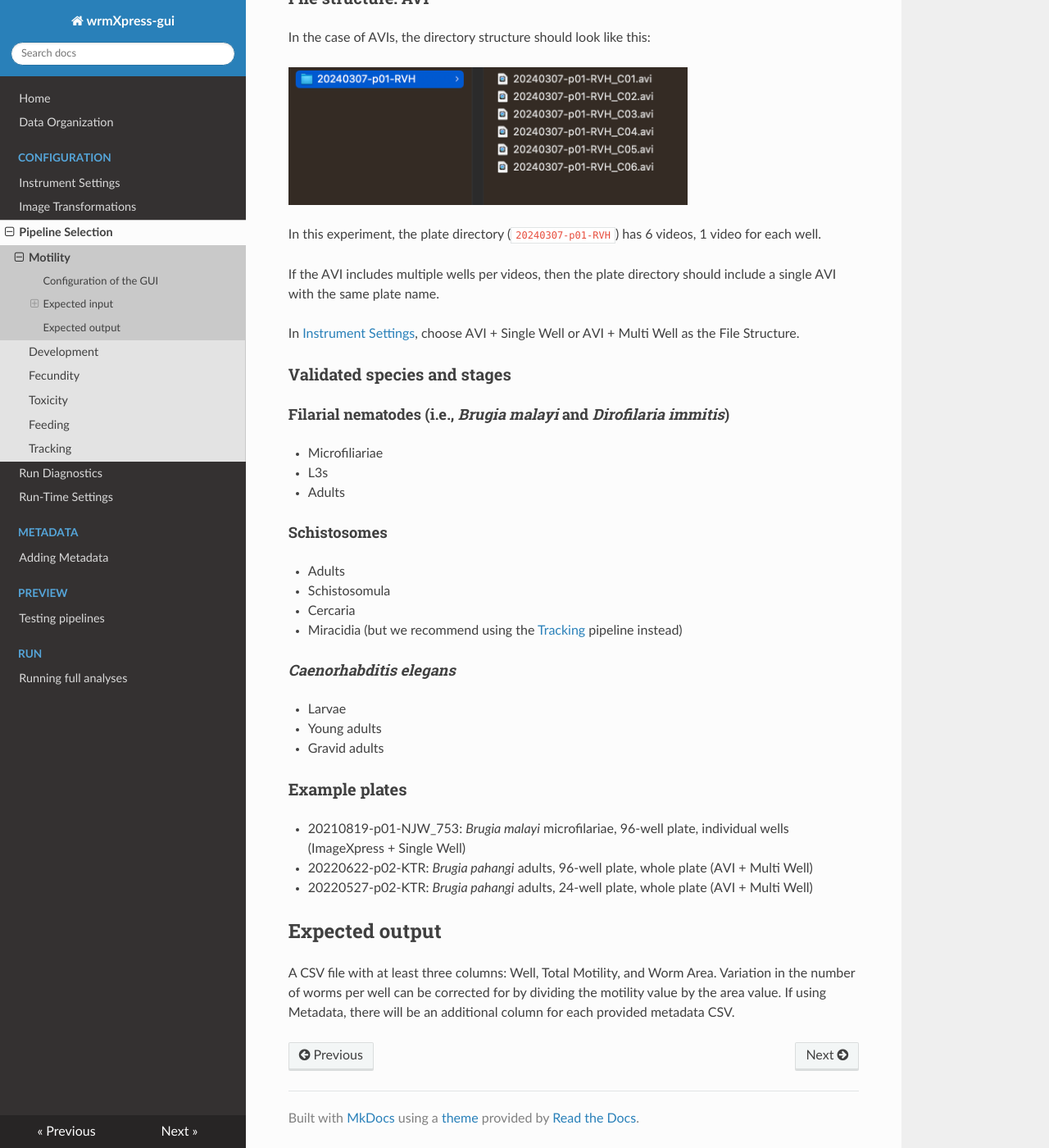
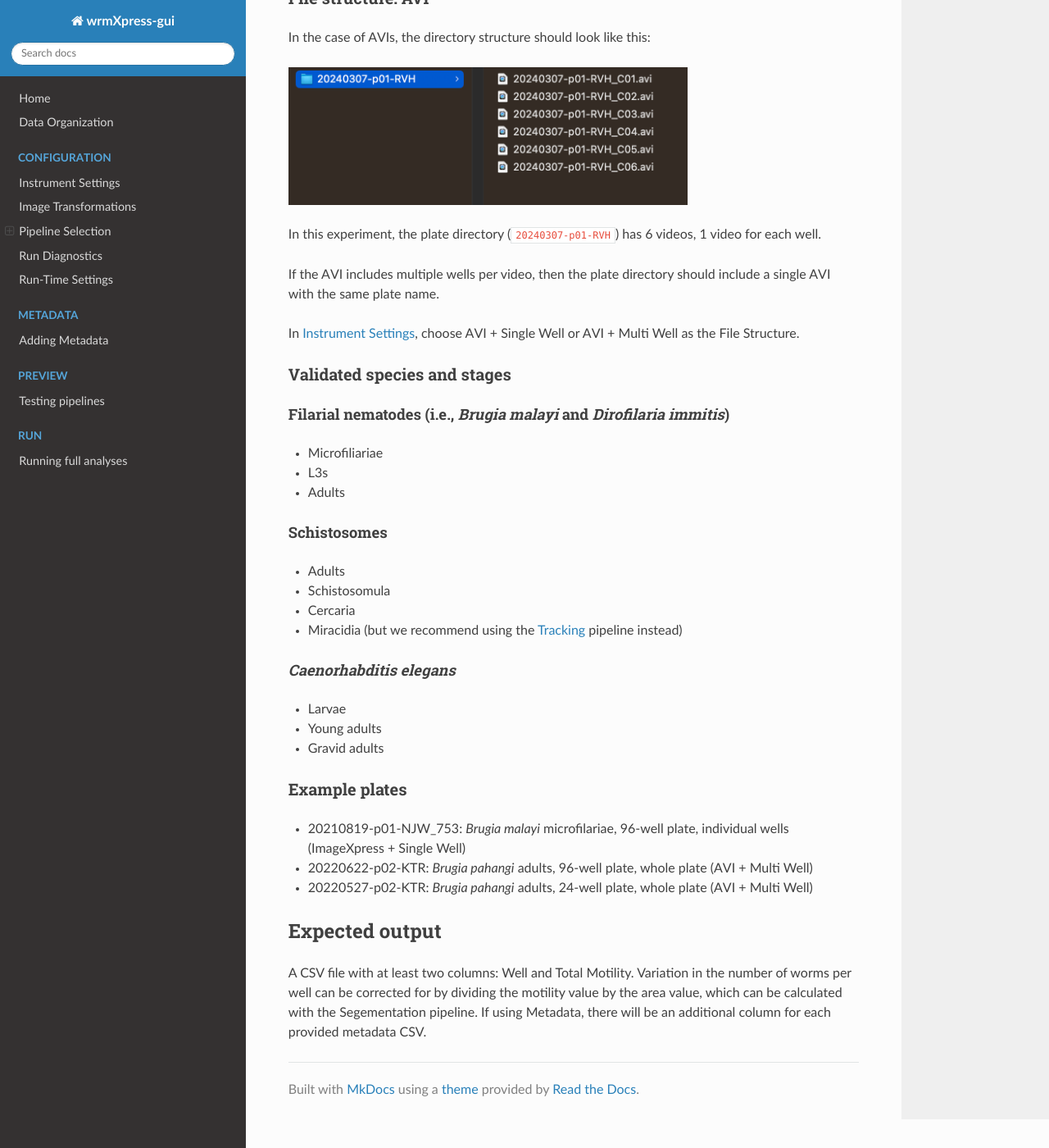
Before and after one commit to wheelerlab-uwec/wrmXpress-gui, an MkDocs documentation site: the page built from docs/configuration/pipelines/optical_flow.md, in a window 1280 px wide and 1400 px high, scrolled down 1781 px. Shown: the whole window at 82% size. Built offline with MkDocs 1.6.1, drawn with Linux system fonts in a browser that asks for light colours; nearby versions of some CDN libraries; some of the changed text lies outside the part shown.

Commit message:
update docs

```diff
--- a/docs/configuration/pipelines/motility.md
+++ b/docs/configuration/pipelines/optical_flow.md
@@ -45,7 +45,7 @@ In the case of AVIs, the directory structure should look like this:
 In this experiment, the plate directory (`20240307-p01-RVH`) has 6 videos, 1 video for each well.
 ///
 
-If the AVI includes multiple wells per videos, then the plate directory should include a single AVI with the same plate name.
+If the AVI includes multiple wells per video, then the plate directory should include a single AVI with the same plate name.
 
 In [Instrument Settings](../instrument_settings.md), choose AVI + Single Well or AVI + Multi Well as the File Structure.
 
@@ -78,4 +78,4 @@ In [Instrument Settings](../instrument_settings.md), choose AVI + Single Well or
 
 ## Expected output
 
-A CSV file with at least three columns: Well, Total Motility, and Worm Area. Variation in the number of worms per well can be corrected for by dividing the motility value by the area value. If using Metadata, there will be an additional column for each provided metadata CSV.
+A CSV file with at least two columns: Well and Total Motility. Variation in the number of worms per well can be corrected for by dividing the motility value by the area value, which can be calculated with the Segementation pipeline. If using Metadata, there will be an additional column for each provided metadata CSV.
```
Also changed, not shown: other parts of docs/configuration/pipelines/optical_flow.md (+2 -2 lines), docs/configuration/instrument_settings.md (+8 -1 lines), docs/index.md (+1 -1 lines).
